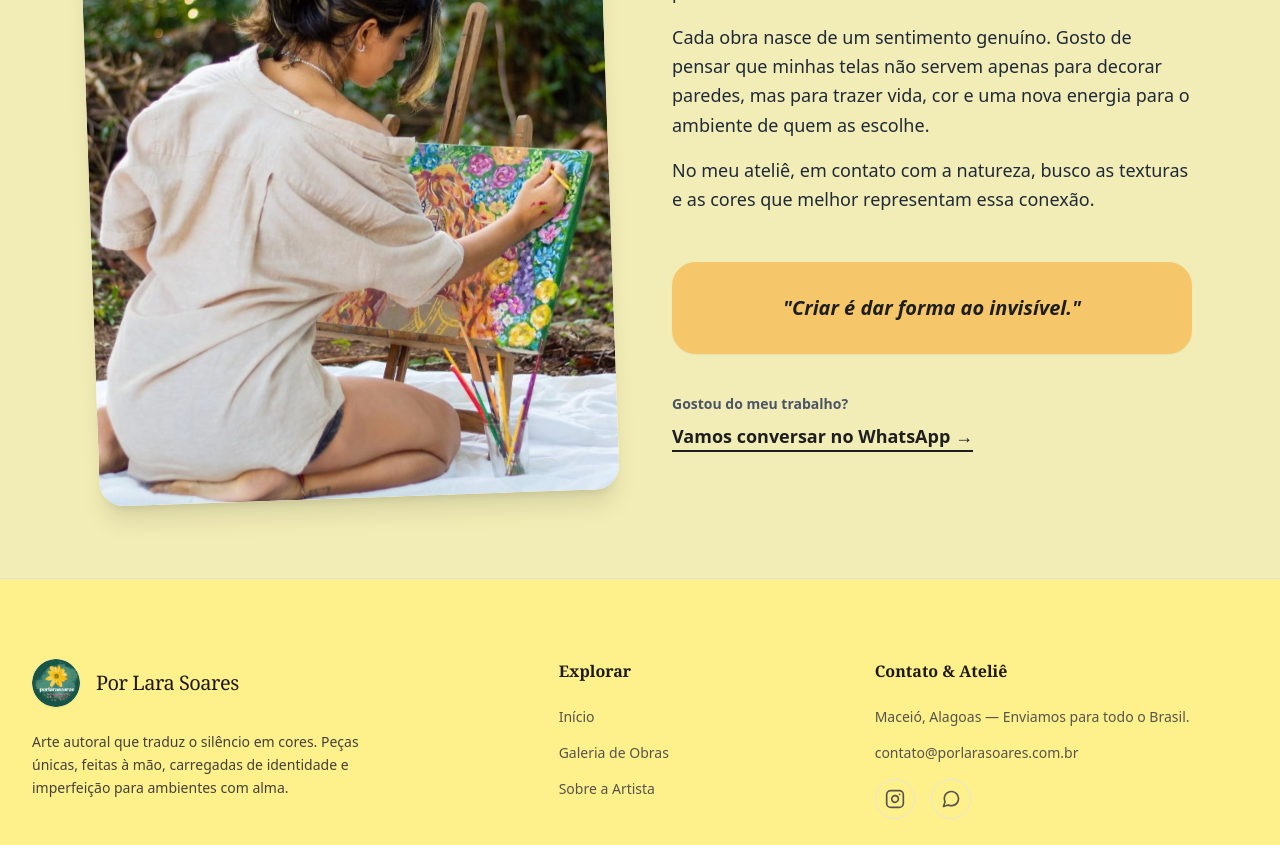
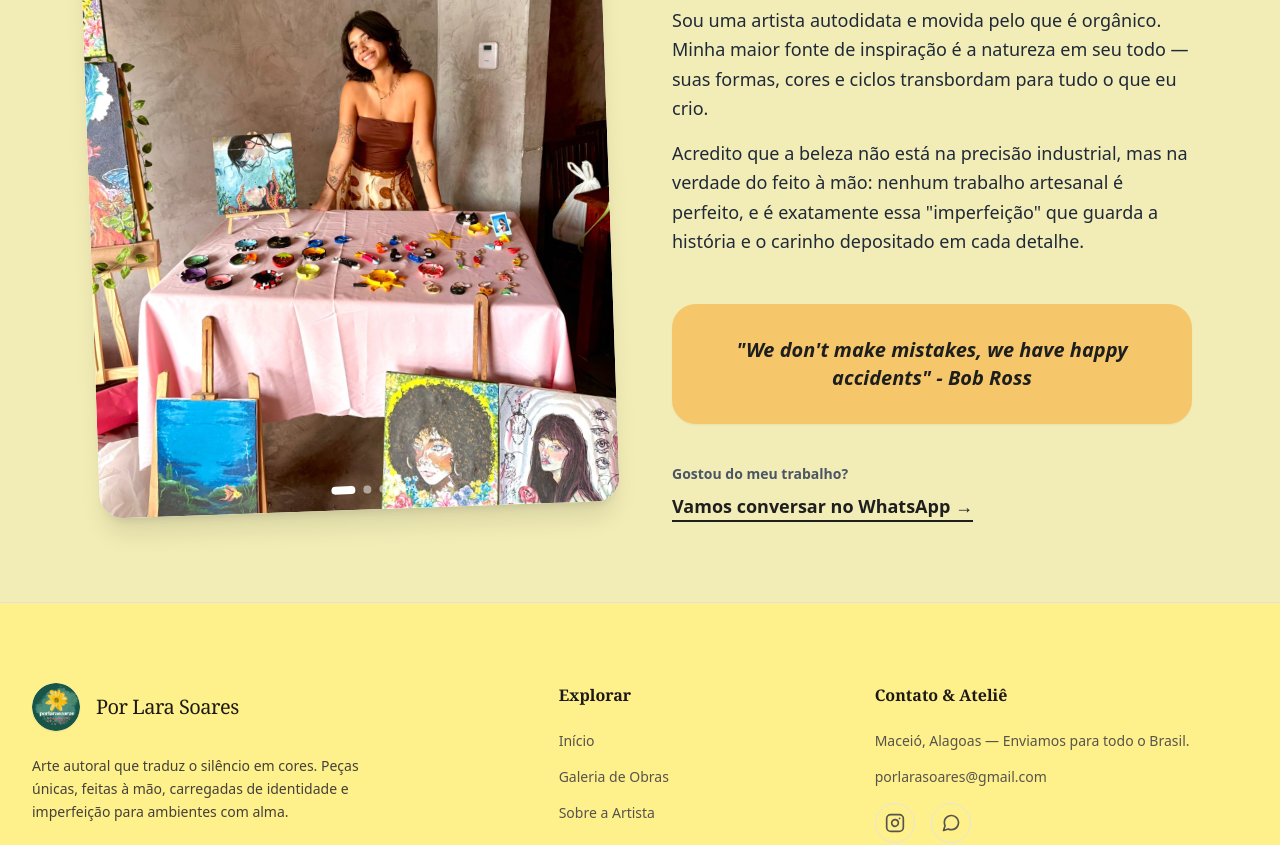
Before and after one commit to ianMonteiro07/site-por-lara-soares, a Next.js app: page /about in a window 1280 px wide. Shown: the part 520-1365 px from the top of the page. Built offline with nearby package versions, Linux system fonts and the light colour scheme.

Commit message:
atualizaçao about

```diff
--- a/app/about/page.tsx
+++ b/app/about/page.tsx
@@ -1,8 +1,41 @@
+'use client'
+
+import { useState } from 'react'
 import Image from 'next/image'
 
+// --- LISTA DE FOTOS ---
+// Adicione aqui os caminhos das suas fotos.
+// Elas devem estar na pasta "public" do seu projeto.
+const IMAGES = [
+  '/foto-sobre.JPG',
+  '/foto-canto.jpg',   // Sua foto principal
+  '/studio.jpg', // Exemplo (coloque o nome real das suas outras fotos)   // Exemplo
+]
+
 export default function AboutPage() {
+  // Estado para controlar qual foto está aparecendo
+  const [currentIndex, setCurrentIndex] = useState(0)
+
+  // Função para voltar a foto
+  const prevSlide = () => {
+    const isFirstSlide = currentIndex === 0
+    const newIndex = isFirstSlide ? IMAGES.length - 1 : currentIndex - 1
+    setCurrentIndex(newIndex)
+  }
+
+  // Função para avançar a foto
+  const nextSlide = () => {
+    const isLastSlide = currentIndex === IMAGES.length - 1
+    const newIndex = isLastSlide ? 0 : currentIndex + 1
+    setCurrentIndex(newIndex)
+  }
+
+  // Função para clicar na bolinha e ir direto para a foto
+  const goToSlide = (index) => {
+    setCurrentIndex(index)
+  }
+
   return (
-    // Fundo #f2edb6 igual ao que você gostou na página de produtos
     <section className="min-h-screen bg-[#f2edb6] text-[#1E1E1E]">
 
       {/* Container Principal */}
@@ -18,21 +51,72 @@ export default function AboutPage() {
           </p>
         </div>
 
-        {/* Grid: Foto na Esquerda, Texto na Direita */}
+        {/* Grid: Slider na Esquerda, Texto na Direita */}
         <div className="grid md:grid-cols-2 gap-16 items-center">
 
-          {/* FOTO (Com efeito leve de rotação para parecer polaroid/artístico) */}
-          <div className="relative aspect-[3/4] w-full rounded-3xl overflow-hidden shadow-xl bg-[#FFF6DD] rotate-[-2deg] hover:rotate-0 transition-transform duration-500">
-            <Image
-              src="/studio.jpg" // Certifique-se que a foto está na pasta public com esse nome
-              alt="Lara Soares pintando no estúdio"
-              fill
-              className="object-cover"
-              priority
-            />
+          {/* --- INÍCIO DO SLIDER --- */}
+          <div className="relative aspect-[3/4] w-full rounded-3xl shadow-xl bg-[#FFF6DD] rotate-[-2deg] hover:rotate-0 transition-transform duration-500 group">
+
+            {/* Máscara que esconde as fotos laterais */}
+            <div className="w-full h-full overflow-hidden rounded-3xl relative">
+
+              {/* O "Trem" de imagens que desliza */}
+              <div
+                className="w-full h-full flex transition-transform duration-500 ease-out"
+                style={{ transform: `translateX(-${currentIndex * 100}%)` }}
+              >
+                {IMAGES.map((src, index) => (
+                  <div key={index} className="min-w-full h-full relative">
+                    <Image
+                      src={src}
+                      alt={`Foto sobre Lara ${index + 1}`}
+                      fill
+                      className="object-cover"
+                      priority={index === 0} // Carrega a primeira foto mais rápido
+                    />
+                  </div>
+                ))}
+              </div>
+
+              {/* Setas de Navegação (Aparecem ao passar o mouse e se houver mais de 1 foto) */}
+              {IMAGES.length > 1 && (
+                <>
+                  {/* Botão Esquerda */}
+                  <button
+                    onClick={prevSlide}
+                    className="hidden group-hover:block absolute top-1/2 -translate-y-1/2 left-4 bg-white/60 hover:bg-white text-gray-800 p-2 rounded-full cursor-pointer z-10 transition-colors shadow-md"
+                  >
+                    ❮
+                  </button>
+
+                  {/* Botão Direita */}
+                  <button
+                    onClick={nextSlide}
+                    className="hidden group-hover:block absolute top-1/2 -translate-y-1/2 right-4 bg-white/60 hover:bg-white text-gray-800 p-2 rounded-full cursor-pointer z-10 transition-colors shadow-md"
+                  >
+                    ❯
+                  </button>
+                </>
+              )}
+
+              {/* Bolinhas (Dots) na parte inferior */}
+              <div className="absolute bottom-4 left-0 right-0 flex justify-center gap-2 z-10">
+                {IMAGES.map((_, index) => (
+                  <div
+                    key={index}
+                    onClick={() => goToSlide(index)}
+                    className={`cursor-pointer rounded-full h-2 shadow-sm transition-all duration-300 ${
+                      currentIndex === index ? 'bg-white w-6' : 'bg-white/50 w-2'
+                    }`}
+                  ></div>
+                ))}
+              </div>
+
+            </div>
           </div>
+          {/* --- FIM DO SLIDER --- */}
 
-          {/* TEXTO */}
+          {/* TEXTO (Mantido original) */}
           <div className="flex flex-col gap-6">
             <h2 className="italic text-gray-700 text-3xl font-bold mb-2">
               Onde tudo começa
@@ -40,27 +124,27 @@ export default function AboutPage() {
 
             <div className="text-lg text-gray-800 leading-relaxed flex flex-col gap-4">
               <p>
-                Para mim, pintar não é apenas aplicar tinta sobre a tela. É um processo de silêncio, de escuta e de tradução do que sinto para o mundo real.
+                Confesso que, para mim, criar algo com as mãos sempre foi muito mais fácil do que redigir um e-mail. É no toque, na textura e no processo artesanal que eu me encontro e me comunico melhor com o mundo.
               </p>
               <p>
-                Cada obra nasce de um sentimento genuíno. Gosto de pensar que minhas telas não servem apenas para decorar paredes, mas para trazer vida, cor e uma nova energia para o ambiente de quem as escolhe.
+                Sou uma artista autodidata e movida pelo que é orgânico. Minha maior fonte de inspiração é a natureza em seu todo — suas formas, cores e ciclos transbordam para tudo o que eu crio.
               </p>
               <p>
-                No meu ateliê, em contato com a natureza, busco as texturas e as cores que melhor representam essa conexão.
+                Acredito que a beleza não está na precisão industrial, mas na verdade do feito à mão: nenhum trabalho artesanal é perfeito, e é exatamente essa "imperfeição" que guarda a história e o carinho depositado em cada detalhe.
               </p>
             </div>
 
             {/* Destaque / Citação */}
             <div className="mt-6 p-8 bg-[#F5C76A] rounded-3xl shadow-sm text-[#1E1E1E]">
               <p className="font-bold italic text-xl text-center">
-                "Criar é dar forma ao invisível."
+                "We don't make mistakes, we have happy accidents" - Bob Ross
               </p>
             </div>
 
-            {/* Botão de Contato Rápido (Opcional) */}
+            {/* Botão de Contato */}
             <div className="mt-4">
                 <p className="text-sm font-bold text-gray-600 mb-2">Gostou do meu trabalho?</p>
-                <a href="https://wa.me/5582999999999" target="_blank" className="inline-block text-lg font-extrabold border-b-2 border-[#1E1E1E] hover:text-[#555] transition-colors">
+                <a href="https://wa.me/5582933005934" target="_blank" className="inline-block text-lg font-extrabold border-b-2 border-[#1E1E1E] hover:text-[#555] transition-colors">
                     Vamos conversar no WhatsApp →
                 </a>
             </div>
--- a/app/products/[id]/page.tsx
+++ b/app/products/[id]/page.tsx
@@ -50,7 +50,8 @@ export default async function ProductPage(props: {
         {/* COLUNA DA ESQUERDA: SLIDER DE FOTOS */}
         <div className="relative">
           {allImages.length > 0 ? (
-            <div className="rounded-3xl overflow-hidden shadow-2xl bg-[#FFF6DD]">
+            // --- CORREÇÃO AQUI: Adicionado 'relative' nesta div ---
+            <div className="relative rounded-3xl overflow-hidden shadow-2xl bg-[#FFF6DD]">
               {/* Container do Carrossel */}
               <div className="flex overflow-x-auto snap-x snap-mandatory scrollbar-hide">
                 {allImages.map((url, index) => (
--- a/components/footer.tsx
+++ b/components/footer.tsx
@@ -67,8 +67,8 @@ export function Footer() {
             <div className="space-y-4 text-sm text-stone-600">
               <p>Maceió, Alagoas — Enviamos para todo o Brasil.</p>
 
-              <a href="mailto:contato@porlarasoares.com.br" className="block hover:text-stone-900 transition-colors">
-                contato@porlarasoares.com.br
+              <a href="mailto:porlarasoares@gmail.com" className="block hover:text-stone-900 transition-colors">
+                porlarasoares@gmail.com
               </a>
 
               {/* Ícones Sociais */}
--- a/components/navbar.tsx
+++ b/components/navbar.tsx
@@ -23,7 +23,7 @@ export function Navbar() {
             <Link href="/" className="group flex items-center gap-3">
               <div className="relative h-10 w-10 overflow-hidden rounded-full border border-stone-800/20 group-hover:border-stone-800 transition-colors">
                 <Image
-                  src="/logo.png"
+                  src="/icon21.png"
                   alt="Logo Por Lara Soares"
                   fill
                   className="object-cover"
```
Also changed, not shown: public/foto-canto.jpg (added), public/foto-sobre.JPG (added).
